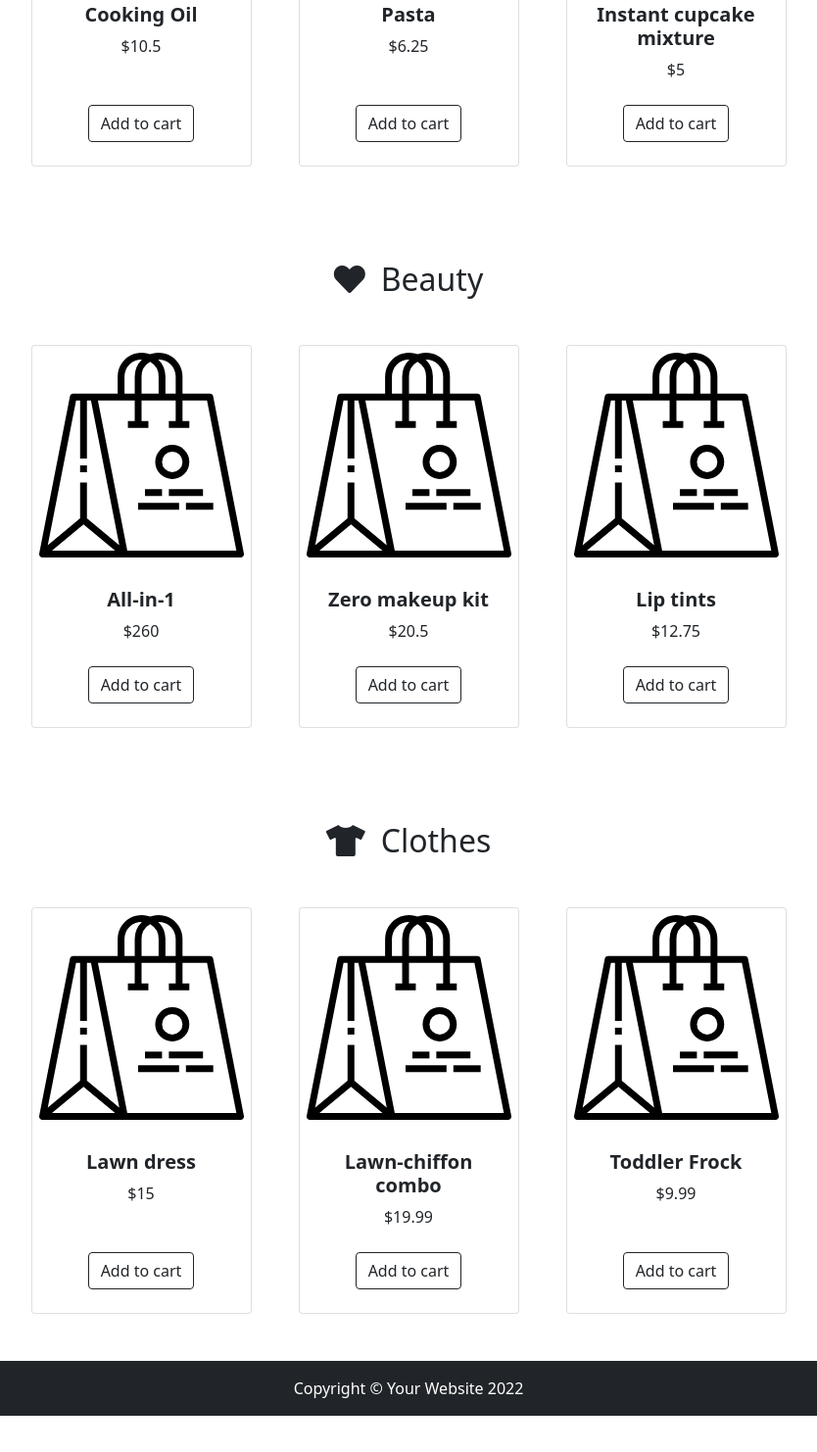
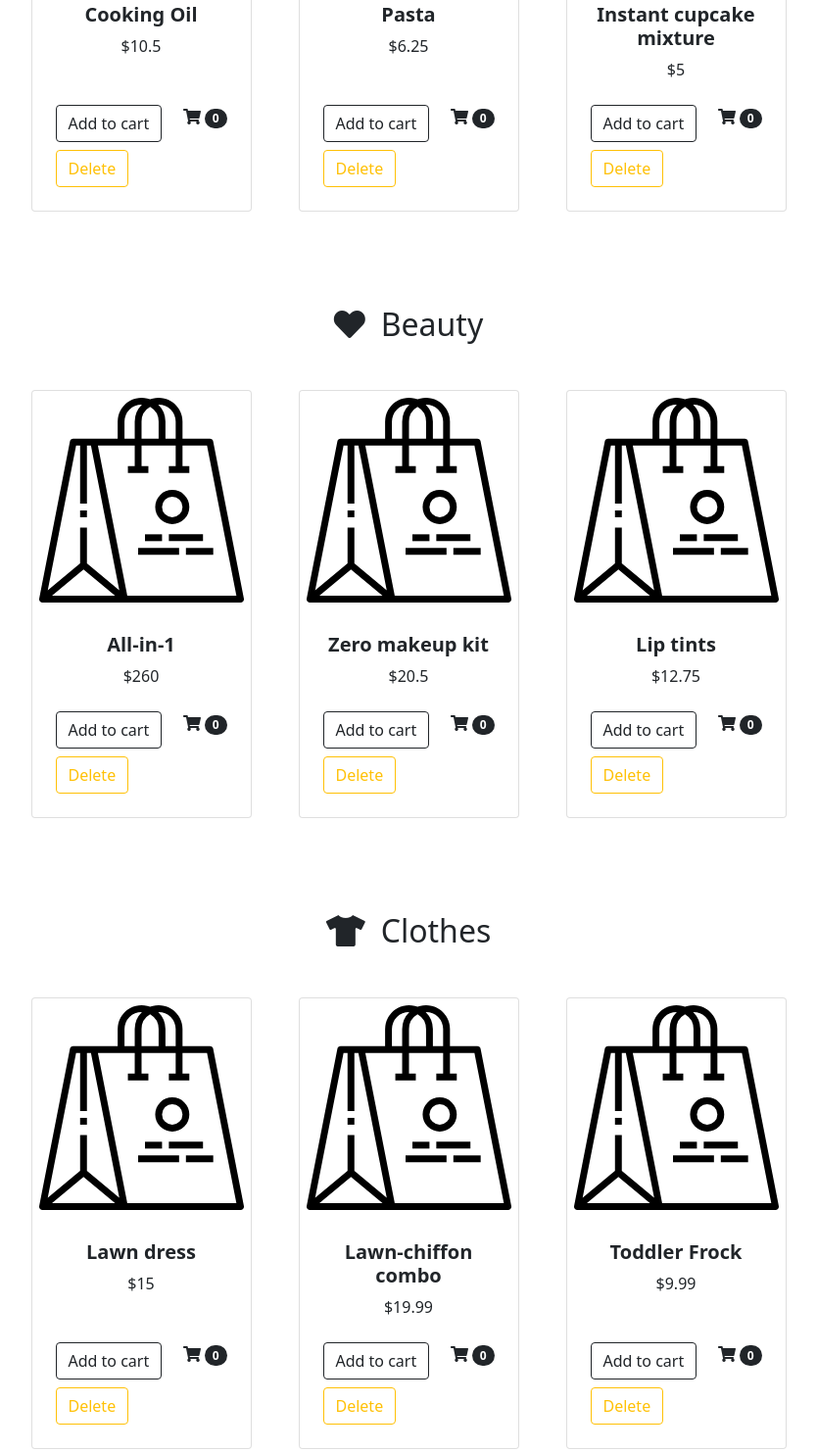
Before and after one commit to byNach/sprint_3, a plain HTML site: page index.html in a window 1280 px wide. Shown: the part 747-2229 px from the top of the page at 98% size, without its empty margins (223-1057 px from the left). Before the commit the page ends 2192 px from the top, so only its background shows below. Drawn offline with nearby package versions, Linux system fonts and the light colour scheme.

Commit message:
ADD delete btn and cart icon x item

```diff
--- a/index.html
+++ b/index.html
@@ -77,7 +77,15 @@
 								</div>
 							</div>
 							<div class="card-footer p-4 pt-0 border-top-0 bg-transparent">
-								<div class="text-center"><button type="button" onclick="addToCart(1)" class="btn btn-outline-dark">Add to cart</button></div>
+								<div class="row">
+									<div class="text d-flex justify-content-between mb-2">
+										<button type="button" onclick="addToCart(1)" class="btn btn-outline-dark">Add to cart</button>
+										<div class="text flex-center" type="text">
+											<i class="fas fa-shopping-cart "></i><span class="badge bg-dark text-white ms-1 rounded-pill" id="count_item_1">0</span>
+										</div>
+									</div>
+								</div>
+								<div class="text"><button type="button" onclick="removeFromCart(1)" class="btn btn-outline-warning">Delete</button></div>
 							</div>
 						</div>
 					</div>
@@ -91,7 +99,15 @@
 								</div>
 							</div>
 							<div class="card-footer p-4 pt-0 border-top-0 bg-transparent">
-								<div class="text-center"><button type="button" onclick="addToCart(2)" class="btn btn-outline-dark">Add to cart</button></div>
+								<div class="row">
+									<div class="text d-flex justify-content-between mb-2">
+										<button type="button" onclick="addToCart(2)" class="btn btn-outline-dark">Add to cart</button>
+										<div class="text flex-center" type="text">
+											<i class="fas fa-shopping-cart "></i><span class="badge bg-dark text-white ms-1 rounded-pill" id="count_item_1">0</span>
+										</div>
+									</div>
+								</div>
+								<div class="text"><button type="button" onclick="removeFromCart(2)" class="btn btn-outline-warning">Delete</button></div>
 							</div>
 						</div>
 					</div>
@@ -105,11 +121,18 @@
 								</div>
 							</div>
 							<div class="card-footer p-4 pt-0 border-top-0 bg-transparent">
-								<div class="text-center"><button type="button" onclick="addToCart(3)" class="btn btn-outline-dark">Add to cart</button></div>
+								<div class="row">
+									<div class="text d-flex justify-content-between mb-2">
+										<button type="button" onclick="addToCart(3)" class="btn btn-outline-dark">Add to cart</button>
+										<div class="text flex-center" type="text">
+											<i class="fas fa-shopping-cart "></i><span class="badge bg-dark text-white ms-1 rounded-pill" id="count_item_1">0</span>
+										</div>
+									</div>
+								</div>
+								<div class="text"><button type="button" onclick="removeFromCart(3)" class="btn btn-outline-warning">Delete</button></div>
 							</div>
 						</div>
 					</div>
-
 				</div>
 			</div>
 		</section>
@@ -127,7 +150,15 @@
 								</div>
 							</div>
 							<div class="card-footer p-4 pt-0 border-top-0 bg-transparent">
-								<div class="text-center"><button type="button" onclick="addToCart(4)" class="btn btn-outline-dark">Add to cart</button></div>
+								<div class="row">
+									<div class="text d-flex justify-content-between mb-2">
+										<button type="button" onclick="addToCart(4)" class="btn btn-outline-dark">Add to cart</button>
+										<div class="text flex-center" type="text">
+											<i class="fas fa-shopping-cart "></i><span class="badge bg-dark text-white ms-1 rounded-pill" id="count_item_1">0</span>
+										</div>
+									</div>
+								</div>
+								<div class="text"><button type="button" onclick="removeFromCart(4)" class="btn btn-outline-warning">Delete</button></div>
 							</div>
 						</div>
 					</div>
@@ -141,7 +172,15 @@
 								</div>
 							</div>
 							<div class="card-footer p-4 pt-0 border-top-0 bg-transparent">
-								<div class="text-center"><button type="button" onclick="addToCart(5)" class="btn btn-outline-dark">Add to cart</button></div>
+								<div class="row">
+									<div class="text d-flex justify-content-between mb-2">
+										<button type="button" onclick="addToCart(5)" class="btn btn-outline-dark">Add to cart</button>
+										<div class="text flex-center" type="text">
+											<i class="fas fa-shopping-cart "></i><span class="badge bg-dark text-white ms-1 rounded-pill" id="count_item_1">0</span>
+										</div>
+									</div>
+								</div>
+								<div class="text"><button type="button" onclick="removeFromCart(5)" class="btn btn-outline-warning">Delete</button></div>
 							</div>
 						</div>
 					</div>
@@ -155,11 +194,18 @@
 								</div>
 							</div>
 							<div class="card-footer p-4 pt-0 border-top-0 bg-transparent">
-								<div class="text-center"><button type="button" onclick="addToCart(6)" class="btn btn-outline-dark">Add to cart</button></div>
+								<div class="row">
+									<div class="text d-flex justify-content-between mb-2">
+										<button type="button" onclick="addToCart(6)" class="btn btn-outline-dark">Add to cart</button>
+										<div class="text flex-center" type="text">
+											<i class="fas fa-shopping-cart "></i><span class="badge bg-dark text-white ms-1 rounded-pill" id="count_item_1">0</span>
+										</div>
+									</div>
+								</div>
+								<div class="text"><button type="button" onclick="removeFromCart(6)" class="btn btn-outline-warning">Delete</button></div>
 							</div>
 						</div>
 					</div>
-
 				</div>
 			</div>
 		</section>
@@ -177,7 +223,15 @@
 								</div>
 							</div>
 							<div class="card-footer p-4 pt-0 border-top-0 bg-transparent">
-								<div class="text-center"><button type="button" onclick="addToCart(7)" class="btn btn-outline-dark">Add to cart</button></div>
+								<div class="row">
+									<div class="text d-flex justify-content-between mb-2">
+										<button type="button" onclick="addToCart(7)" class="btn btn-outline-dark">Add to cart</button>
+										<div class="text flex-center" type="text">
+											<i class="fas fa-shopping-cart "></i><span class="badge bg-dark text-white ms-1 rounded-pill" id="count_item_1">0</span>
+										</div>
+									</div>
+								</div>
+								<div class="text"><button type="button" onclick="removeFromCart(7)" class="btn btn-outline-warning">Delete</button></div>
 							</div>
 						</div>
 					</div>
@@ -191,7 +245,15 @@
 								</div>
 							</div>
 							<div class="card-footer p-4 pt-0 border-top-0 bg-transparent">
-								<div class="text-center"><button type="button" onclick="addToCart(8)" class="btn btn-outline-dark">Add to cart</button></div>
+								<div class="row">
+									<div class="text d-flex justify-content-between mb-2">
+										<button type="button" onclick="addToCart(8)" class="btn btn-outline-dark">Add to cart</button>
+										<div class="text flex-center" type="text">
+											<i class="fas fa-shopping-cart "></i><span class="badge bg-dark text-white ms-1 rounded-pill" id="count_item_1">0</span>
+										</div>
+									</div>
+								</div>
+								<div class="text"><button type="button" onclick="removeFromCart(8)" class="btn btn-outline-warning">Delete</button></div>
 							</div>
 						</div>
 					</div>
@@ -205,11 +267,18 @@
 								</div>
 							</div>
 							<div class="card-footer p-4 pt-0 border-top-0 bg-transparent">
-								<div class="text-center"><button type="button" onclick="addToCart(9)" class="btn btn-outline-dark">Add to cart</button></div>
+								<div class="row">
+									<div class="text d-flex justify-content-between mb-2">
+										<button type="button" onclick="addToCart(9)" class="btn btn-outline-dark">Add to cart</button>
+										<div class="text flex-center" type="text">
+											<i class="fas fa-shopping-cart "></i><span class="badge bg-dark text-white ms-1 rounded-pill" id="count_item_1">0</span>
+										</div>
+									</div>
+								</div>
+								<div class="text"><button type="button" onclick="removeFromCart(9)" class="btn btn-outline-warning">Delete</button></div>
 							</div>
 						</div>
 					</div>
-
 				</div>
 			</div>
 		</section>
```
